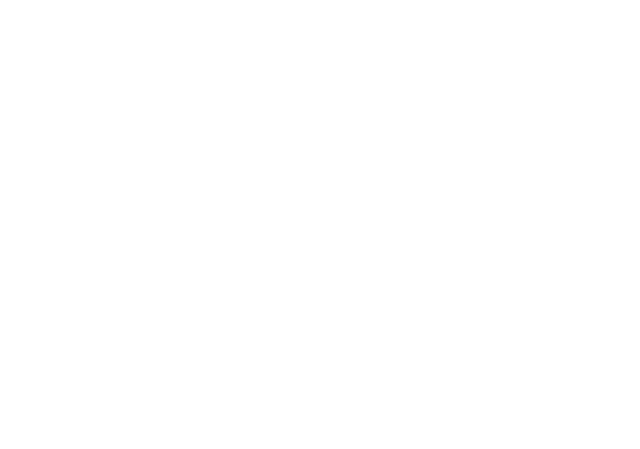
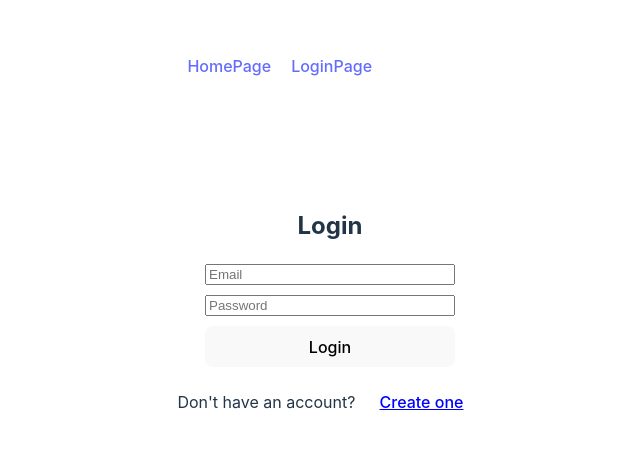
Before and after one commit to masterpoag/CSCI-387-group-project, a React (Vite) app: page /~group3sp26/login in a window 1280 px wide. Shown: the part 159-608 px from the top of the page, without its empty margins (310-950 px from the left). Built offline with nearby package versions, Linux system fonts and the light colour scheme.

Commit message:
setting filepath for html

```diff
--- a/src/App.jsx
+++ b/src/App.jsx
@@ -15,7 +15,7 @@
 
 
   return (
-    <Router basename="/~cgpoag/CSCI-387/">
+    <Router basename="/~group3sp26/">
     <nav style={navStyle}>
         {/* Navigation links */}
         <NavLink to="/">
--- a/src/pages/loginpage.jsx
+++ b/src/pages/loginpage.jsx
@@ -56,8 +56,8 @@
       }
       //TODO: Change to actual backend endpoint
       const endpoint = isRegistering
-        ? "localhost:8000/api/register?hasCG=false"
-        : "localhost:8000/api/login?";
+        ? "localhost:8181/api/register?hasCG=false"
+        : "localhost:8181/api/login?";
 
       const response = await fetch(endpoint, {
         method: "POST",
--- a/vite.config.js
+++ b/vite.config.js
@@ -3,6 +3,6 @@
 
 // https://vite.dev/config/
 export default defineConfig({
-  base: "/~cgpoag/CSCI-387/",
+  base: "/~group3sp26/",
   plugins: [react()],
 })
```
